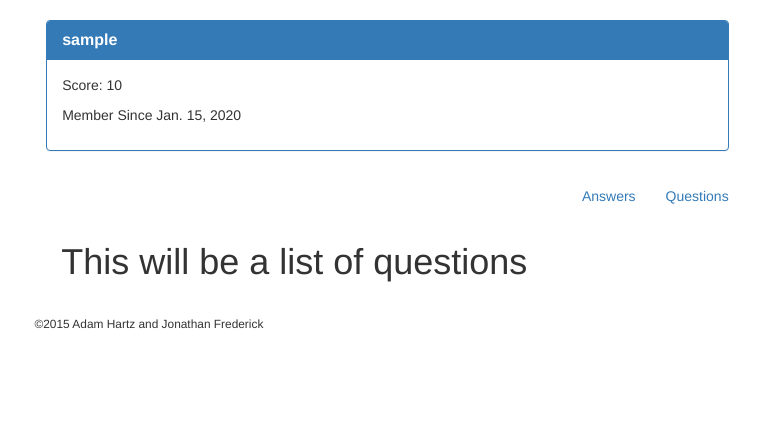
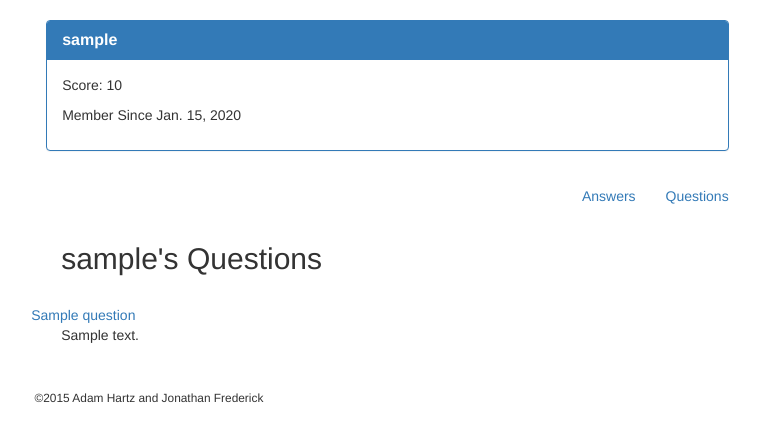
Before and after one commit to tiyd-python-adam-jon/question-box, a Django app: page /profile/1/questions in a window 1280 px wide. Shown: the part 52-494 px from the top of the page, without its empty margins (133-893 px from the left). Run offline with Django 3.2, Linux system fonts and the light colour scheme; tables that the repository leaves empty hold one stand-in row (values such as "Sample post"); some libraries are stand-ins or nearby versions.

Commit message:
listing users's questions

```diff
--- a/questionbox/getanswers/templates/getanswers/profile_questions.html
+++ b/questionbox/getanswers/templates/getanswers/profile_questions.html
@@ -11,7 +11,23 @@
         {# left side padding #}
       </div>
       <div class="col-md-9">
-        <h1>This will be a list of questions</h1>
+        <h2>{{ view.profile }}'s Questions</h2>
+        <br>
+        {% for question in questions %}
+          <div class="row">
+            <div class="row">
+              <a href="{% url 'answer_list' question.pk %}">{{ question.title }}</a>
+            </div>
+            <div class="col-md-7">
+              <div class="row">
+                <div class="col-md-10">{{ question.qtext }}</div>
+              </div>
+            </div>
+          </div>
+          <div class="row">
+            <br>
+          </div>
+        {% endfor %}
       </div>
     </div>
   </div>
```
